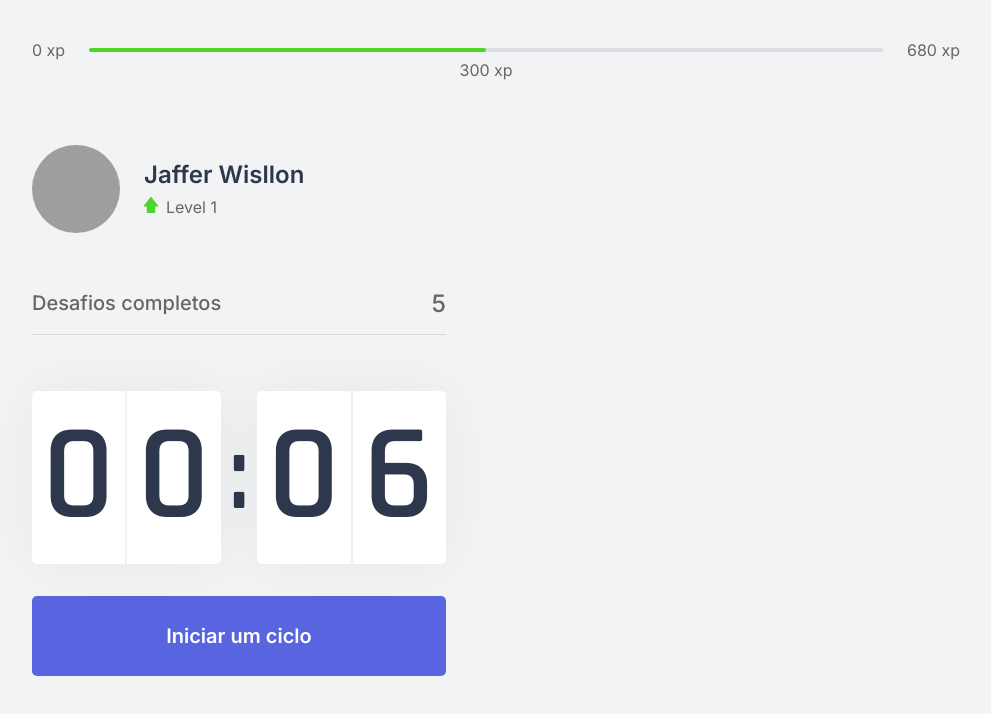
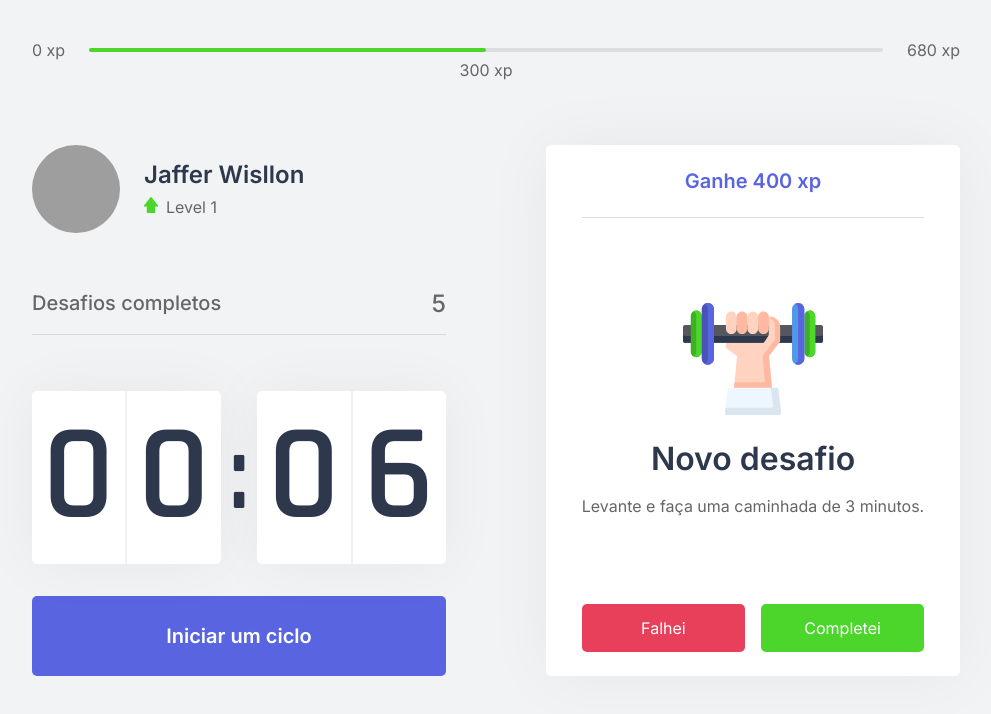
Before and after one commit to JafferWisllon/moveit, a Next.js app: page / in a window 1280 px wide. Shown: the top 714 px of the page, without its empty margins (144-1135 px from the left). Built offline with nearby package versions, Linux system fonts and the light colour scheme; grey boxes are pictures that could not be loaded.

Commit message:
criando o componente ChallengeBox

```diff
--- /dev/null
+++ b/src/components/ChallengeBox.tsx
@@ -0,0 +1,43 @@
+import styles from '../styles/components/ChallengeBox.module.css'
+
+export default function ChallengeBox() {
+  const hasActiveChallenge = true;
+  return (
+    <div className={styles.challengeBoxContainer}>
+      { hasActiveChallenge ?
+        (
+          <div className={styles.challengeActive}>
+            <header>Ganhe 400 xp</header>
+
+            <main>
+              <img src="icons/body.svg" />
+              <strong>Novo desafio</strong>
+              <p>Levante e faça uma caminhada de 3 minutos.</p>
+            </main>
+            <footer>
+              <button
+                type="button"
+                className={styles.challengeFailedButton}
+              >
+                Falhei
+              </button>
+              <button
+                type="button"
+                className={styles.challengeSucceededButton}
+              >
+                Completei
+              </button>
+            </footer>
+          </div>
+        ) : (
+          <div className={styles.challengeNotActive}>
+            <strong>Finalize um ciclo para receber um desafio</strong>
+            <p>
+              <img src="icons/level-up.svg" alt="Level Up" />
+            Avançe de level completando desafios.
+          </p>
+          </div>
+        )}
+    </div>
+  )
+}
--- a/src/pages/index.tsx
+++ b/src/pages/index.tsx
@@ -1,4 +1,5 @@
 import Head from 'next/head'
+import ChallengeBox from '../components/ChallengeBox';
 import CompletedChallenges from "../components/CompletedChallenges";
 import Countdown from "../components/Countdown";
 import ExperienceBar from "../components/ExperienceBar";
@@ -20,7 +21,7 @@
           <Countdown />
         </div>
         <div>
-
+          <ChallengeBox />
         </div>
       </section>
     </div>
--- /dev/null
+++ b/src/styles/components/ChallengeBox.module.css
@@ -0,0 +1,109 @@
+.challengeBoxContainer {
+  height: 100%;
+
+  background: var(--white);
+  border-radius: 5px;
+  box-shadow: 0 0 68px rgba(0, 0, 0, 0.05);
+  padding: 1.5rem 2rem;
+
+  display: flex;
+  flex-direction: column;
+  align-items: center;
+  justify-content: center;
+
+  text-align: center;
+}
+
+.challengeNotActive {
+  display: flex;
+  flex-direction: column;
+  align-items: center;
+}
+.challengeNotActive strong {
+  font-size: 1.5rem;
+  font-weight: 500;
+  line-height: 1.4;
+}
+
+.challengeNotActive p {
+  display: flex;
+  flex-direction: column;
+  align-items: center;
+  line-height: 1.4;
+  max-width: 78%;
+  margin-top: 3rem;
+}
+
+.challengeNotActive p img{
+  margin-bottom: 1rem;
+}
+
+.challengeActive {
+  height: 100%;
+
+  display: flex;
+  flex-direction: column;
+}
+
+.challengeActive header {
+  color: var(--blue);
+  font-weight: 600;
+  font-size: 1.25rem;
+  padding: 0 2rem 1.5rem;
+  border-bottom: 1px solid var(--gray-line);
+}
+
+.challengeActive main {
+  flex: 1;
+  display: flex;
+  flex-direction: column;
+  align-items: center;
+  justify-content: center;
+}
+
+.challengeActive main strong {
+  font-size: 2rem;
+  font-weight: 600;
+  color: var(--title);
+  margin: 1.5rem 0 1rem;
+}
+
+.challengeActive main p {
+  line-height: 1.5;
+}
+
+.challengeActive footer {
+  display: grid;
+  grid-template-columns: 1fr 1fr;
+  gap: 1rem;
+}
+
+.challengeActive footer button {
+  height: 3rem;
+
+  display: flex;
+  align-items: center;
+  justify-content: center;
+
+  border: 0;
+  border-radius: 5px;
+
+  color: var(--white);
+
+  font-size: 1rem;
+  font-weight: 600px;
+
+  transition: filter 0.2s;
+}
+
+.challengeActive footer button.challengeFailedButton {
+  background: var(--red);
+}
+
+.challengeActive footer button.challengeSucceededButton {
+  background: var(--green);
+}
+
+.challengeActive footer button:hover {
+  filter: brightness(0.9);
+}
```
